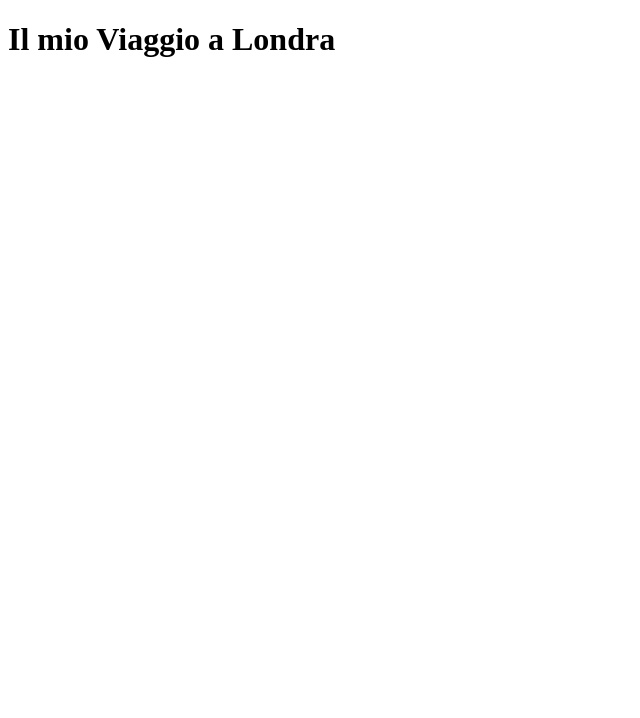
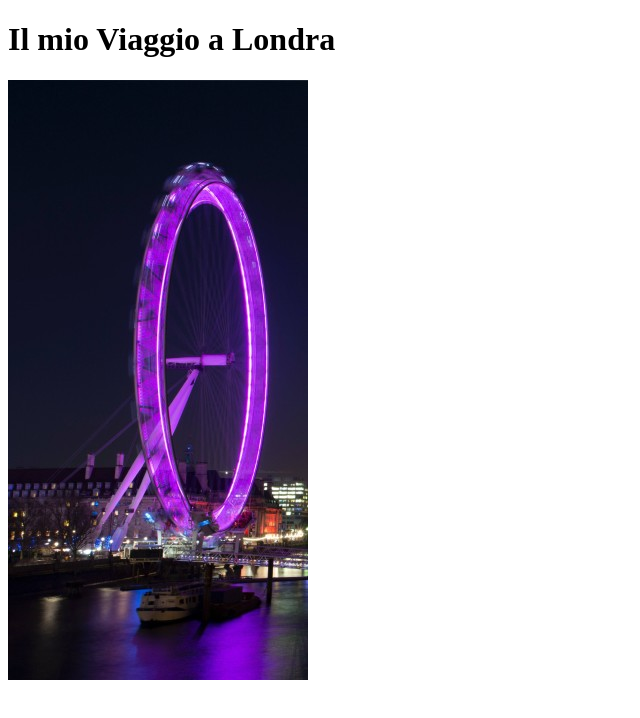
Before and after one commit to maripiero23/html-london-trip, a plain HTML site: page index.html in a window 1280 px wide. Shown: the whole page, without its empty margins (0-640 px from the left). Drawn offline with Linux system fonts and the light colour scheme.

Commit message:
inserimento immagine "pexels0"

```diff
--- a/index.html
+++ b/index.html
@@ -6,5 +6,7 @@
 
     <body>
         <h1>Il mio Viaggio a Londra</h1>
+
+        <img src="img/pexels0.jpg"  alt="ruota panoramica di Londra">
     </body>
 </html>
```
